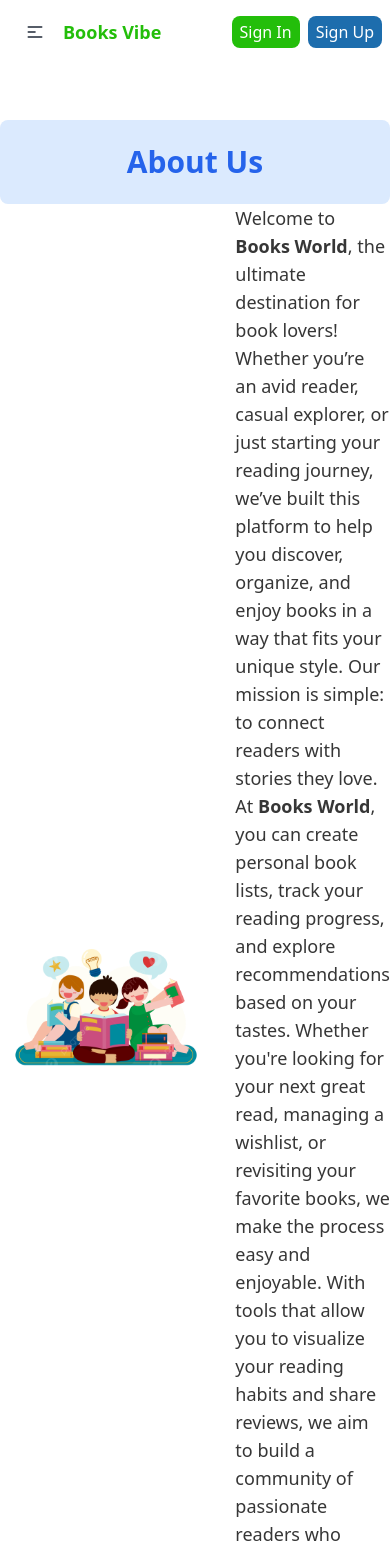
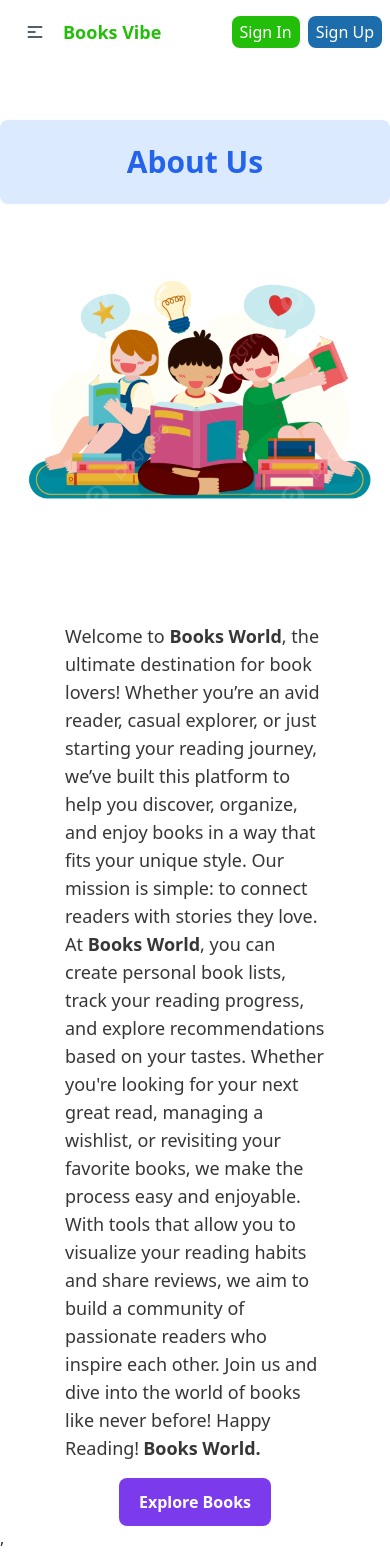
Before and after one commit to Rayhan426/books-world, a React (Vite) app: page /about in a window 390 px wide. Shown: the top 1553 px of the page. Built offline with nearby package versions, Linux system fonts and the light colour scheme.

Commit message:
about section responsive modified

```diff
--- a/src/components/About.jsx
+++ b/src/components/About.jsx
@@ -9,7 +9,7 @@ const About = () => {
       </div>
 
 
-      <div className='flex justify-between items-center gap-7'>
+      <div className='flex lg:flex-row flex-col justify-between items-center gap-7'>
         <div className=''>
             <img src={placeholderImg} alt="" />
         </div>
@@ -22,7 +22,7 @@ const About = () => {
 Happy Reading!
  <span className=" ml-1 font-bold">Books World.</span></p>
 
-<div className='flex justify-end'>
+<div className='flex lg:justify-end justify-center mt-4'>
 <Link to={'/'} className='text-white hover:bg-black hover:scale-100 duration-300 bg-violet-600 px-5 py-3 rounded-lg font-bold'>Explore Books</Link>
 </div>
         </div>
--- a/src/pages/Banner.jsx
+++ b/src/pages/Banner.jsx
@@ -9,7 +9,7 @@ const Banner = () => {
         <div className="bg-[#1313130D] lg:px-32 lg:py-20 py-20 rounded-lg my-12">
             <div className="flex lg:flex-row flex-col-reverse gap-2 items-center justify-between ">
                <div>
-               <h1 className="font-bold lg:text-5xl text-4xl mb-12 leading-none "><span className="leading-tight">Books to freshen up <br />your bookshelf</span></h1>
+               <h1 className="font-bold lg:text-5xl text-3xl mb-12 leading-none "><span className="leading-tight">Books to freshen up <br />your bookshelf</span></h1>
                <Link to={'/listed-book'}  className="px-6 py-5 rounded-lg  bg-[#23BE0A] text-white font-bold">View The List</Link>
                </div>
                 <div>
```
Also changed, not shown: 1 other file (tests, documents, lock files or other folders).
